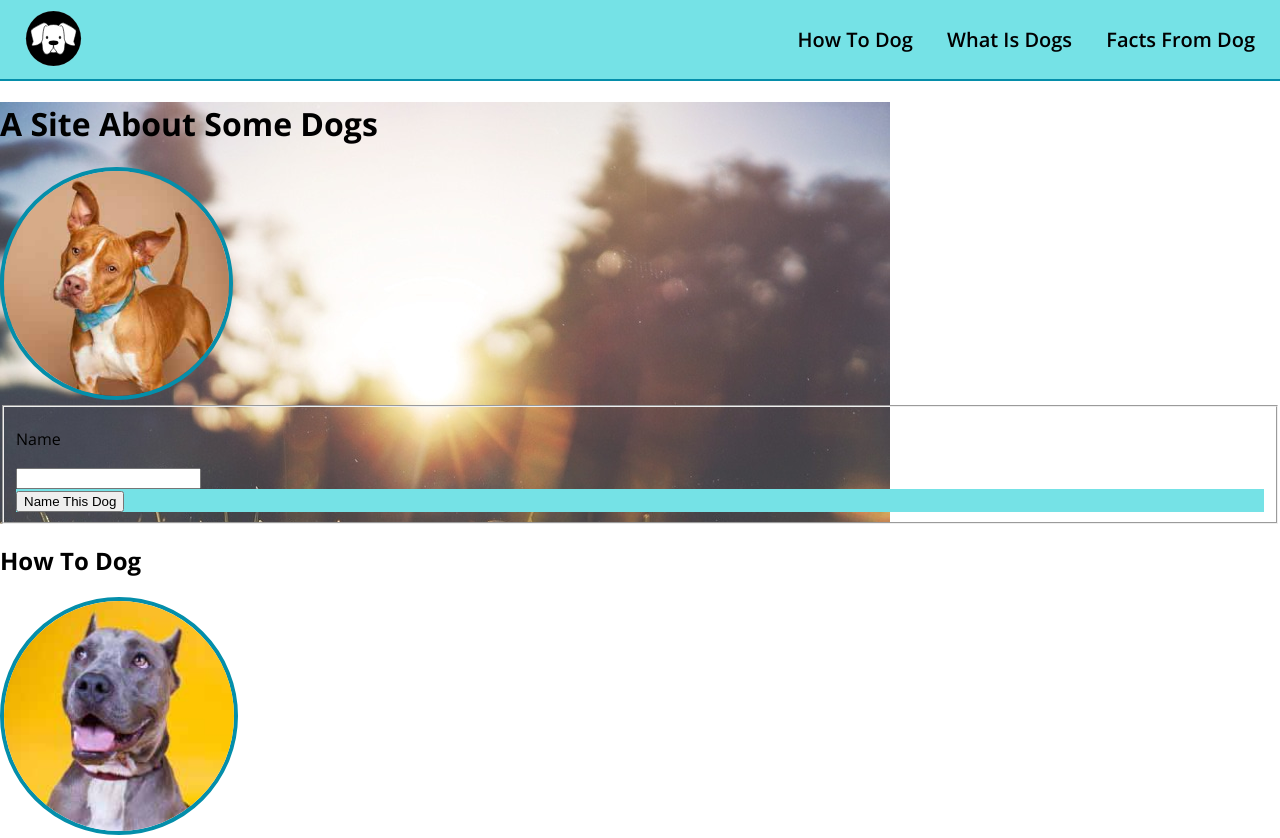
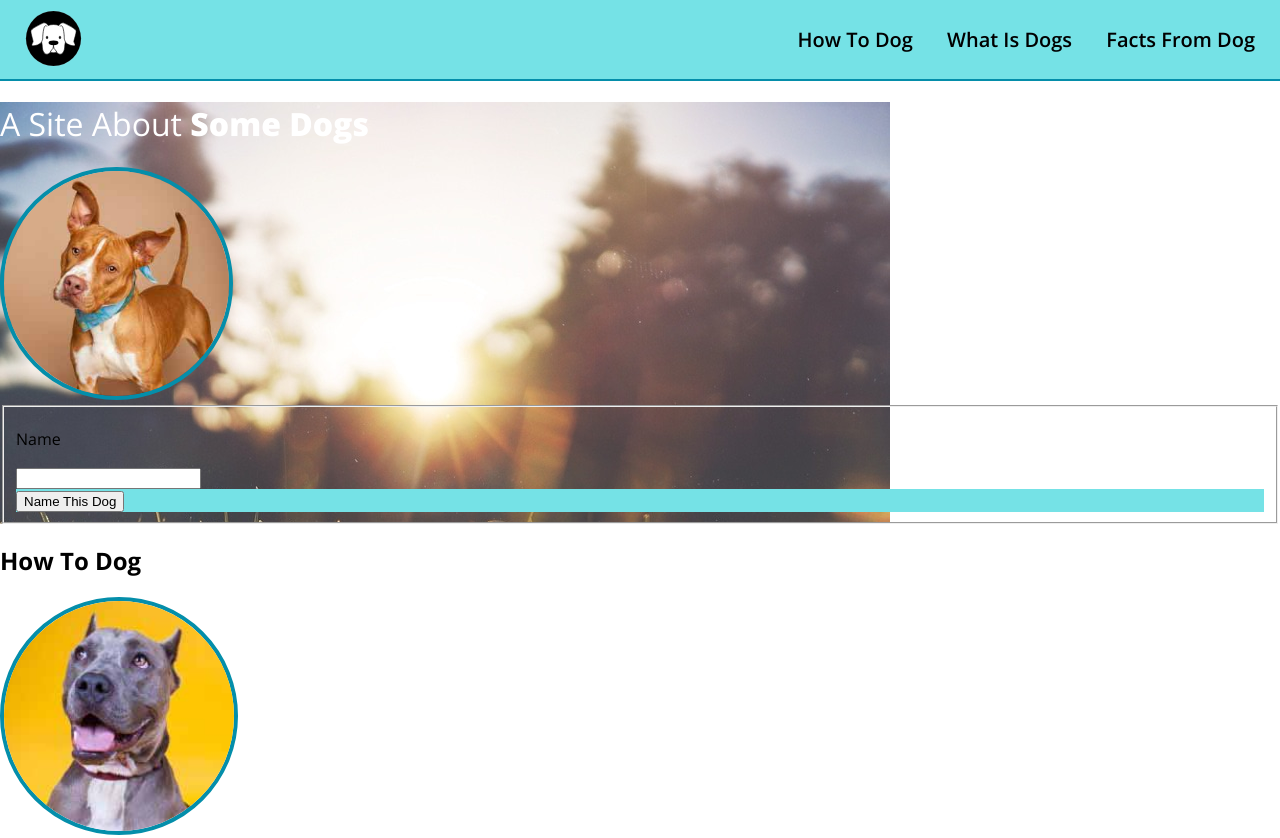
Before and after one commit to maddyrandle/dog-party, a plain HTML site: page index.html in a window 1280 px wide. Shown: the top 838 px of the page. Drawn offline with nearby package versions, Linux system fonts and the light colour scheme.

Commit message:
Add hover color to anchor links

```diff
--- a/index.html
+++ b/index.html
@@ -2,7 +2,7 @@
 <html>
   <head>
     <link rel="stylesheet" href="./styles.css"/>
-    <link href="https://fonts.googleapis.com/css?family=Open+Sans:300,400,600,700&display=swap" rel="stylesheet">
+    <link href="https://fonts.googleapis.com/css?family=Open+Sans:300,400,600,700,800&display=swap" rel="stylesheet">
   </head>
   <body>
 <!-- navigation and logo content -->
@@ -18,9 +18,9 @@
         </nav>
       </div>
   </header>
-<!-- contents of the top section below nav bar -->
+<!-- contents of the first section below nav bar -->
   <div class="container2">
-    <h1>A Site About <b>Some Dogs</b></h1>
+      <h1>A Site About <span>Some Dogs</span></h1>
     <img src="images/dog1-sq.jpg" alt="Dog" class="dog">
     <form>
       <fieldset>
--- a/styles.css
+++ b/styles.css
@@ -48,6 +48,10 @@ nav a {
   font-size: 20px;
 }
 
+nav a:hover {
+  color: #ffffff;
+}
+
 /* conetents of the top section below nav bar */
 .container2 {
   background-image: url("images/park.jpg");
@@ -59,6 +63,15 @@ nav a {
   border: 4px solid #048eaa;
   height: 225px;
   width: 225px;
+}
+
+h1 {
+  font-weight: 400;
+  color: #ffffff;
+}
+
+span {
+  font-weight: 800;
 }
 
 /* second section containing the How, What, and Facts info */
```
